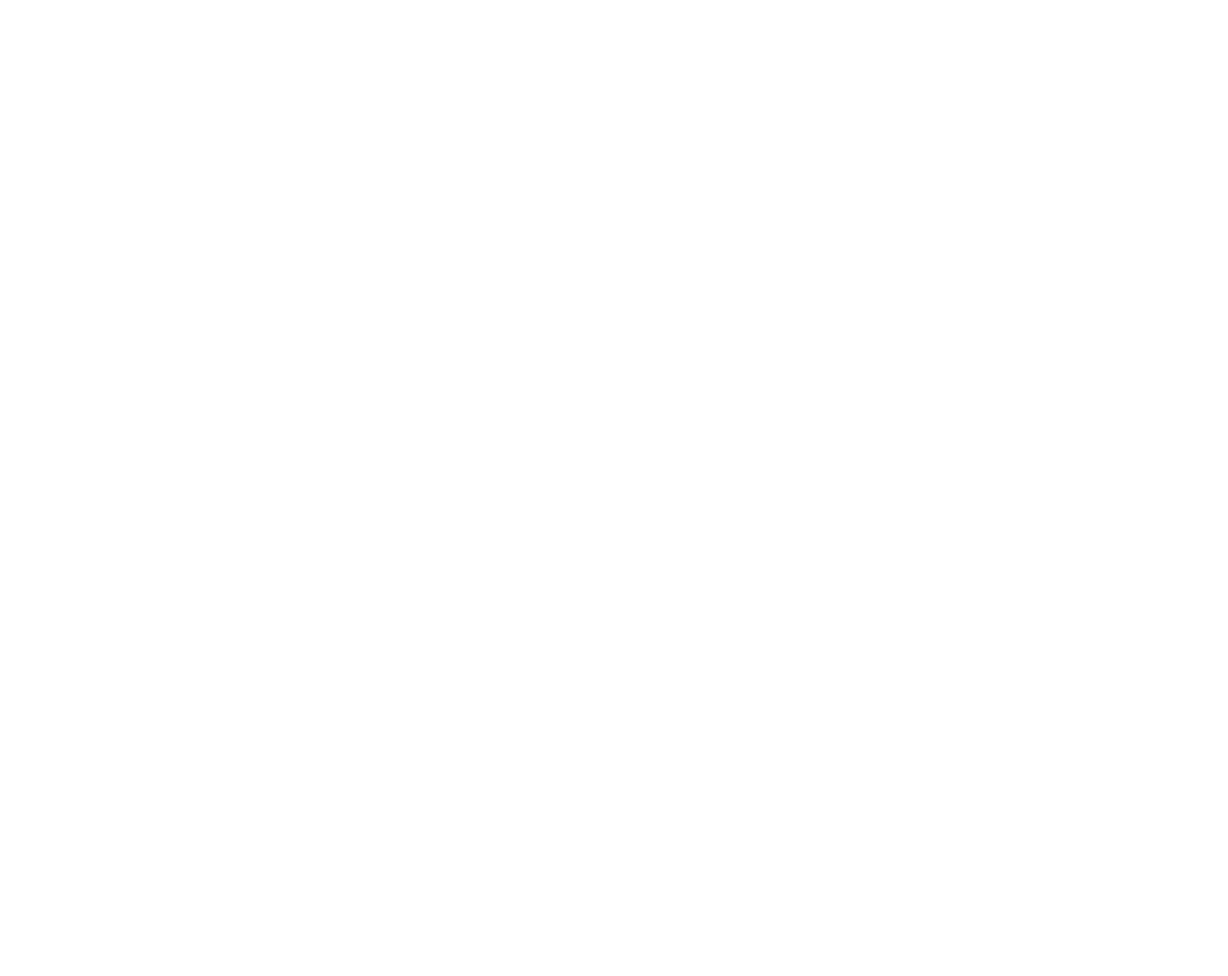
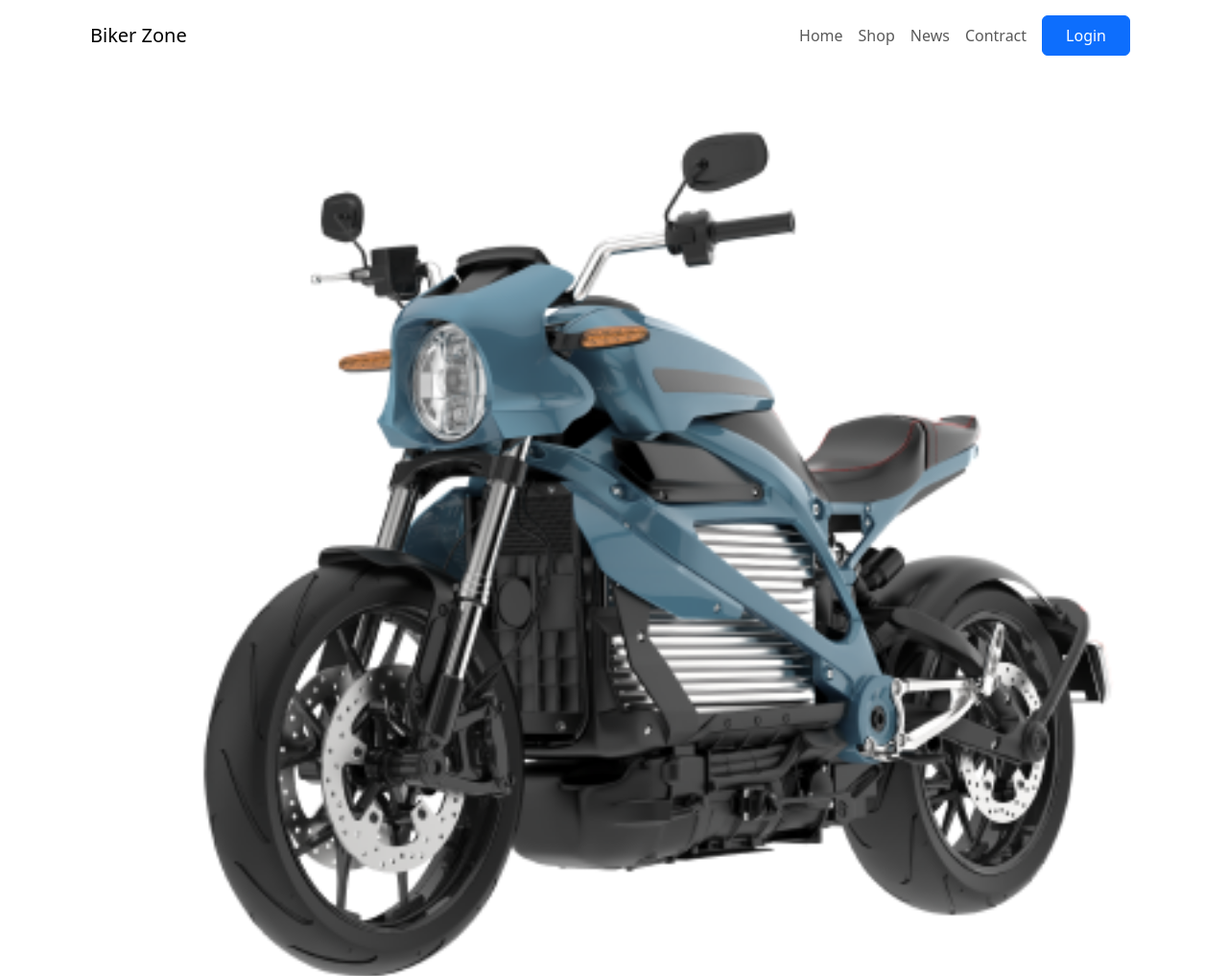
Before and after one commit to bedesignermonir/biker-zone, a plain HTML site: page index.html in a window 1280 px wide. Shown: the top 1017 px of the page at 96% size. Before the commit the page ends 800 px from the top, so only its background shows below. Drawn offline with Linux system fonts and the light colour scheme.

Commit message:
navbar added

```diff
--- a/index.html
+++ b/index.html
@@ -11,8 +11,63 @@
 
 </head>
 
+<body>
+    <!-- navbar start -->
+    <div class="container">
+        <nav class="navbar navbar-expand-lg">
+            <div class="container-fluid">
+                <a class="navbar-brand" href="#">Biker Zone</a>
+                <button class="navbar-toggler" type="button" data-bs-toggle="collapse" data-bs-target="#navbarNav"
+                    aria-controls="navbarNav" aria-expanded="false" aria-label="Toggle navigation">
+                    <span class="navbar-toggler-icon"></span>
+                </button>
+                <div class="collapse navbar-collapse" id="navbarNav">
+                    <ul class="navbar-nav ms-auto align-items-center">
+                        <li class="nav-item">
+                            <a class="nav-link" aria-current="page" href="#">Home</a>
+                        </li>
+                        <li class="nav-item">
+                            <a class="nav-link" href="#">Shop</a>
+                        </li>
+                        <li class="nav-item">
+                            <a class="nav-link" href="#">News</a>
+                        </li>
+                        <li class="nav-item">
+                            <a class="nav-link" href="#">Contract</a>
+                        </li>
+                        <li class="nav-item">
+                            <a class="nav-link"><button class="btn btn-primary py-2 px-4">Login</button></a>
+                        </li>
+                    </ul>
+                </div>
+            </div>
+        </nav>
+    </div>
+    <!-- navbar finished -->
 
-<body>
+    <!-- carosol start -->
+    <div id="carouselExample" class="carousel slide">
+        <div class="carousel-inner">
+            <div class="carousel-item active">
+                <img src="images/Bike 2.png" class="d-block w-100" alt="...">
+            </div>
+            <div class="carousel-item">
+                <img src="images/bike-6.png" class="d-block w-100" alt="...">
+            </div>
+            <div class="carousel-item">
+                <img src="..." class="d-block w-100" alt="...">
+            </div>
+        </div>
+        <button class="carousel-control-prev" type="button" data-bs-target="#carouselExample" data-bs-slide="prev">
+            <span class="carousel-control-prev-icon" aria-hidden="true"></span>
+            <span class="visually-hidden">Previous</span>
+        </button>
+        <button class="carousel-control-next" type="button" data-bs-target="#carouselExample" data-bs-slide="next">
+            <span class="carousel-control-next-icon" aria-hidden="true"></span>
+            <span class="visually-hidden">Next</span>
+        </button>
+    </div>
+    <!-- carosol Finished -->
 
 
 
```
